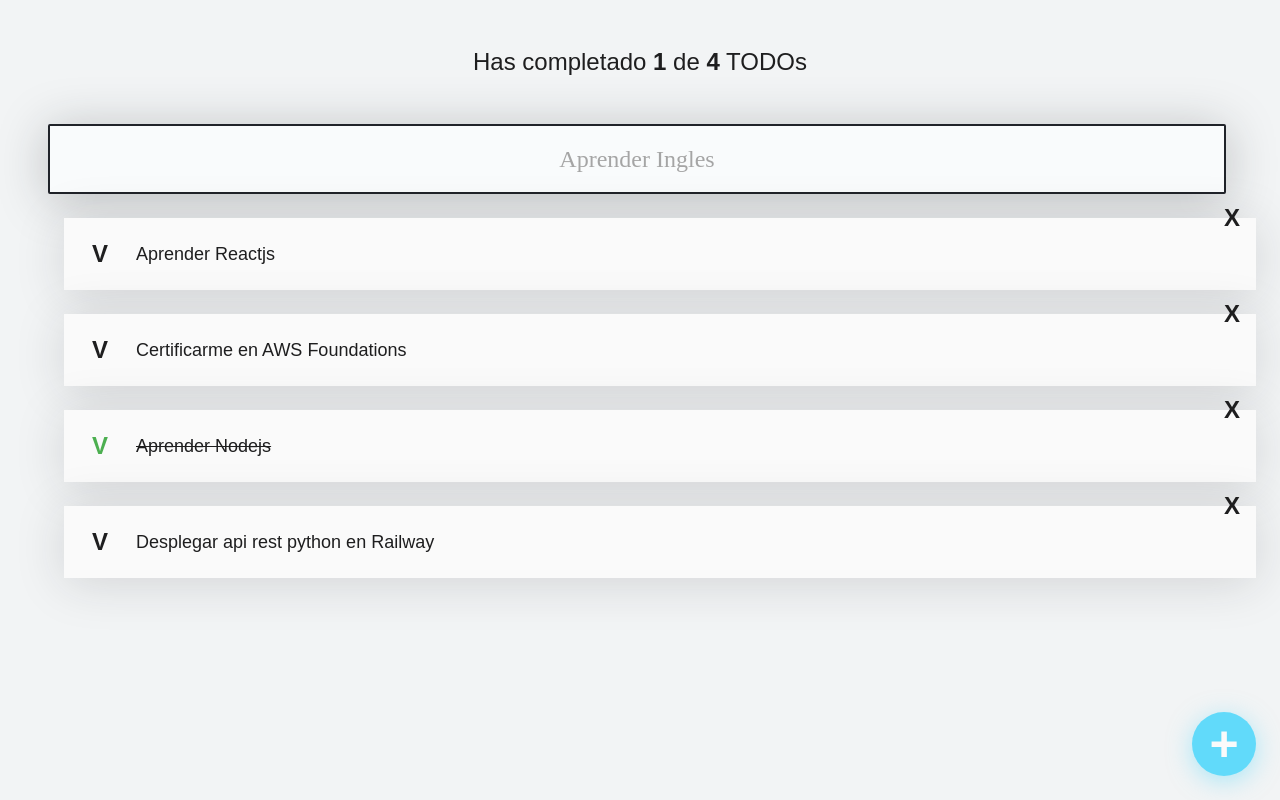
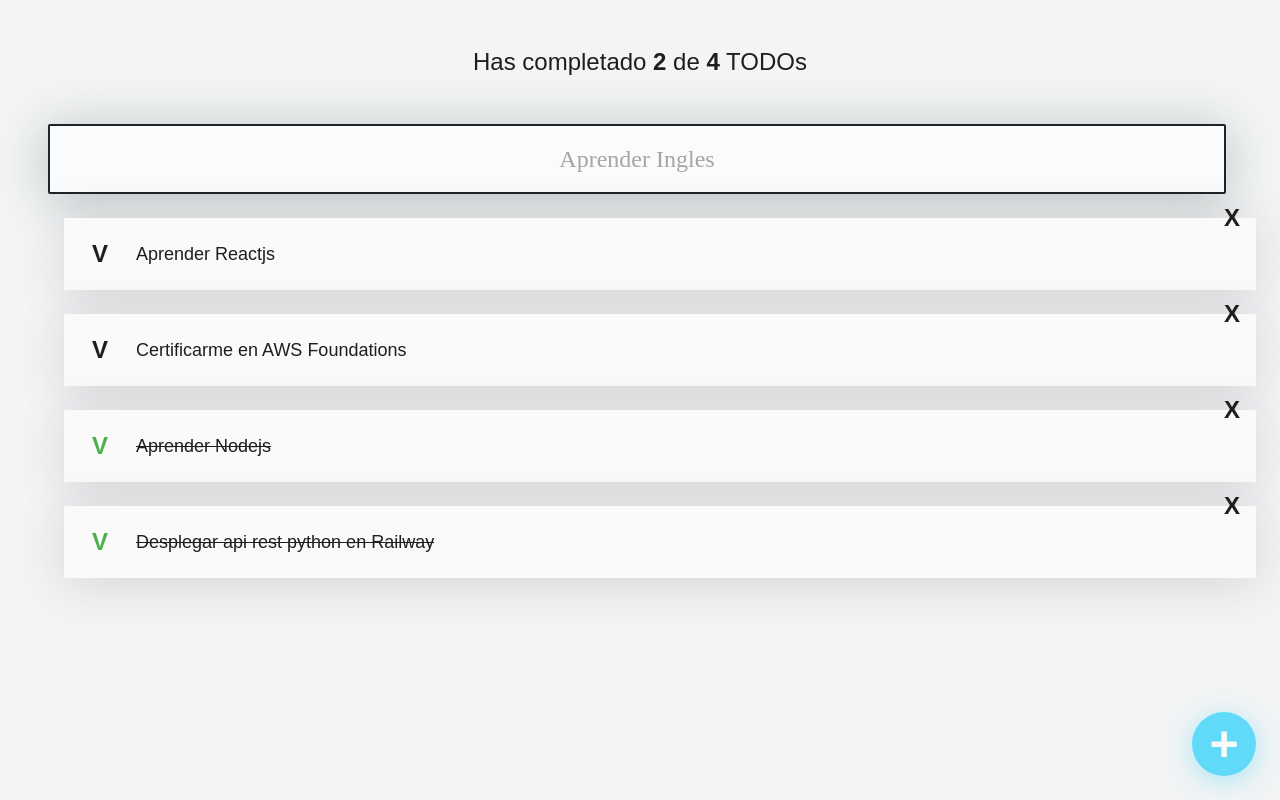
Before and after one commit to johncode877/todo-app, a React (Vite) app: page / in a window 1280 px wide. Built offline with nearby package versions, Linux system fonts and the light colour scheme; a web font is replaced by a local one.

Commit message:
Compartiendo estado del padre al hijo y trabajar con estados derivados

```diff
--- a/src/App.jsx
+++ b/src/App.jsx
@@ -15,19 +15,36 @@ const defaultTodos = [
   { text: 'Aprender Reactjs', completed: false },
   { text: 'Certificarme en AWS Foundations', completed: false },
   { text: 'Aprender Nodejs', completed: true },
-  { text: 'Desplegar api rest python en Railway', completed: false },
+  { text: 'Desplegar api rest python en Railway', completed: true },
 ];
 
 function App() {
-  //const [count, setCount] = useState(0)
 
+  // el estado es inmutable
+  // es por ello que react
+  // nos ofrece una funcion para modificar el valor
+  // del estado
+  // el valor del input esta atado al estado
+  const [searchValue, setSearchValue] = React.useState('');
+
+  const [todos, setTodos] = React.useState(defaultTodos);
+
+  const completedTodos = todos.filter(todo => !!todo.completed).length;
+  const totalTodos = todos.length;
+
+  console.log('Los usuarios buscan todos de ' + searchValue);
+
+  // <> es la forma abreviada de <React.Fragment>
   return (
     <>
-      {/* <React.Fragment> */}
+      {/*<> <React.Fragment> */}
 
-      <TodoCounter completed={1} total={defaultTodos.length} />
+      <TodoCounter completed={completedTodos} total={totalTodos} />
 
-      <TodoSearch />
+      <TodoSearch
+        searchValue={searchValue}
+        setSearchValue={setSearchValue}
+      />
 
       <TodoList>
         {/*
--- a/src/components/TodoSearch.jsx
+++ b/src/components/TodoSearch.jsx
@@ -1,16 +1,12 @@
 import React from 'react';
 import './TodoSearch.css'
 
-function TodoSearch() {
+function TodoSearch({
+  searchValue,
+  setSearchValue
+}) {
 
-     // el estado es inmutable
-     // es por ello que react
-     // nos ofrece una funcion para modificar el valor
-     // del estado
-     // el valor del input esta atado al estado
-    const [searchValue, setSearchValue] = React.useState('');
 
-    console.log('Los usuarios buscan todos de '+ searchValue);
 
     return (
       <input
```
Also changed, not shown: 1 other file (tests, documents, lock files or other folders). Lines whose indentation alone changed are shown as unchanged.
